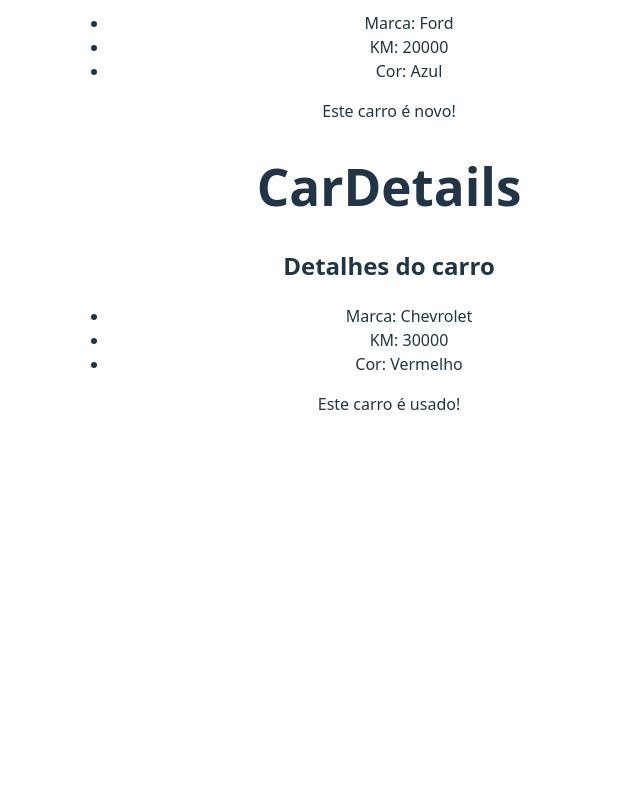
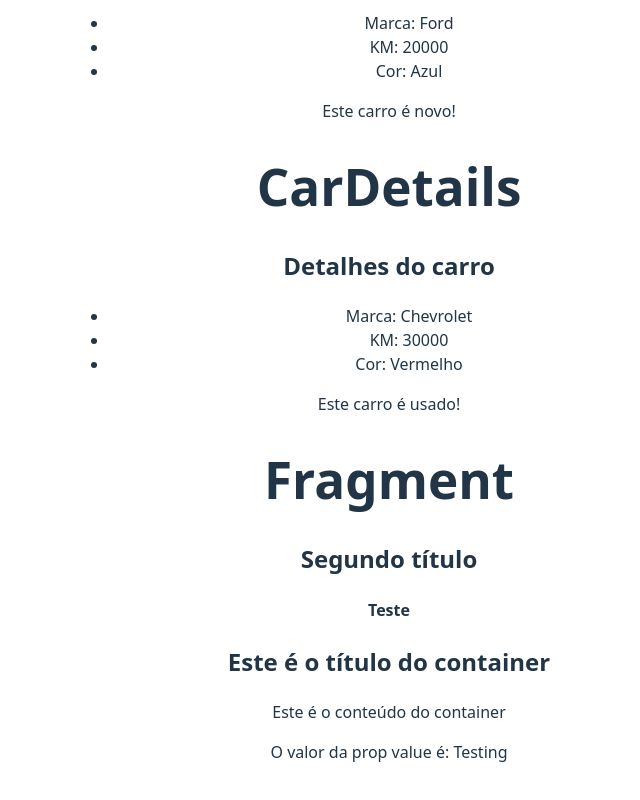
Before and after one commit to andre10dias/react-fundamentals, a React (Vite) app in the folder 2_avancando/: page / in a window 1280 px wide. Shown: the part 3429-4229 px from the top of the page, without its empty margins (251-891 px from the left). Before the commit the page ends 3893 px from the top, so only its background shows below. Built offline with nearby package versions, Linux system fonts and the light colour scheme.

Commit message:
A prop children

```diff
--- a/2_avancando/src/App.jsx
+++ b/2_avancando/src/App.jsx
@@ -13,6 +13,8 @@
 import ConditionalRender from './component/ConditionalRender'
 import ShowUsername from './component/ShowUsername'
 import CarDetails from './component/CarDetails'
+import Fragment from './component/Fragment'
+import Container from './component/Container'
 
 function App() {
   const name = "Joaquim";
@@ -58,6 +60,15 @@
           color={car.color}
           newCar={car.newCar} />
       )}
+
+      {/* Fragment */}
+      <Fragment propFragment="Teste" />
+
+      {/* Children */}
+      <Container value="Testing">
+        {/* Conteúdo do componente filho criado no componente pai */}
+        <p>Este é o conteúdo do container</p>
+      </Container>
     </>
   )
 }
--- /dev/null
+++ b/2_avancando/src/component/Container.jsx
@@ -0,0 +1,11 @@
+const Container = ({children, value}) => {
+  return (
+    <div>
+        <h2>Este é o título do container</h2>
+        {children}
+        {<p>O valor da prop value é: {value}</p>}
+    </div>
+  )
+}
+
+export default Container
--- /dev/null
+++ b/2_avancando/src/component/Fragment.jsx
@@ -0,0 +1,13 @@
+const Fragment = ({propFragment}) => {
+  return (
+    // Tag vazia - Pode ser usado para evitar criar uma div desnecessária
+    <>
+        <h1>Fragment</h1>
+        <h2>Segundo título</h2>
+        <h4>{propFragment}</h4>
+    </>
+  )
+}
+
+
+export default Fragment
```
